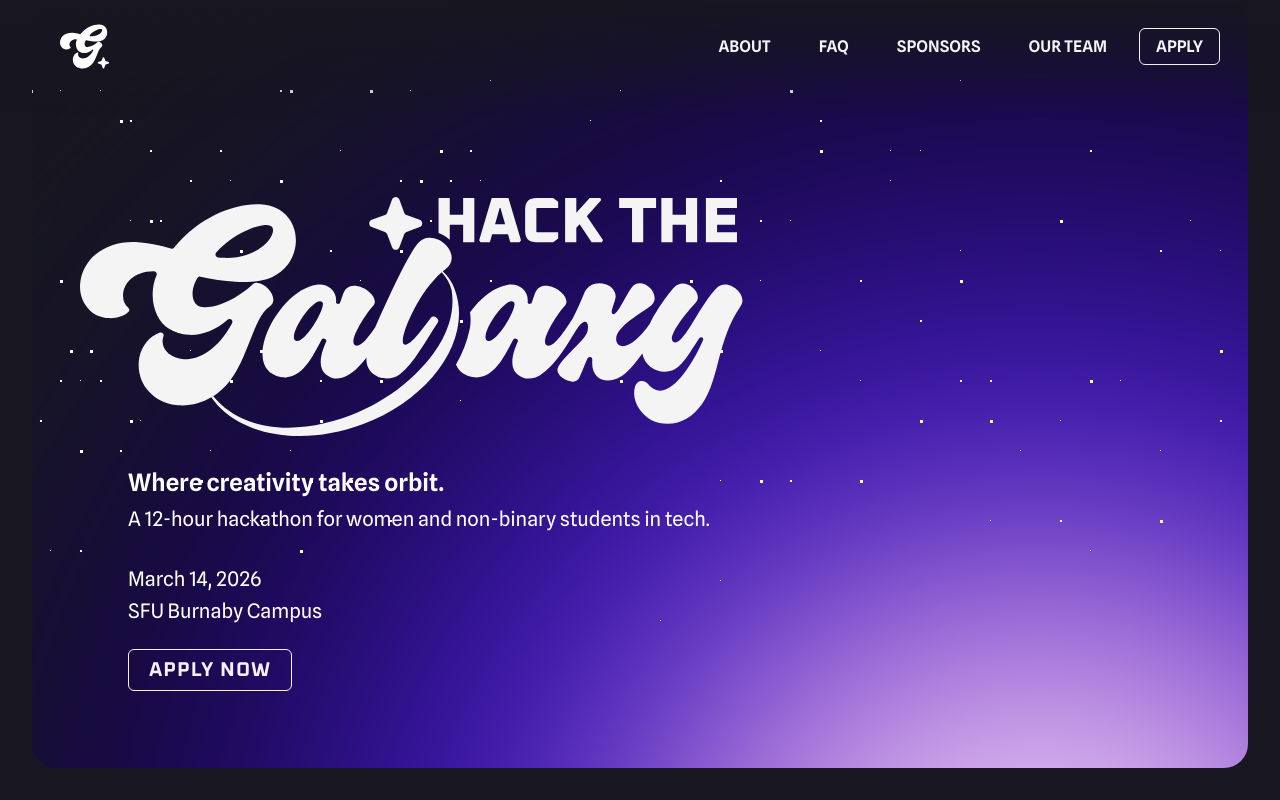
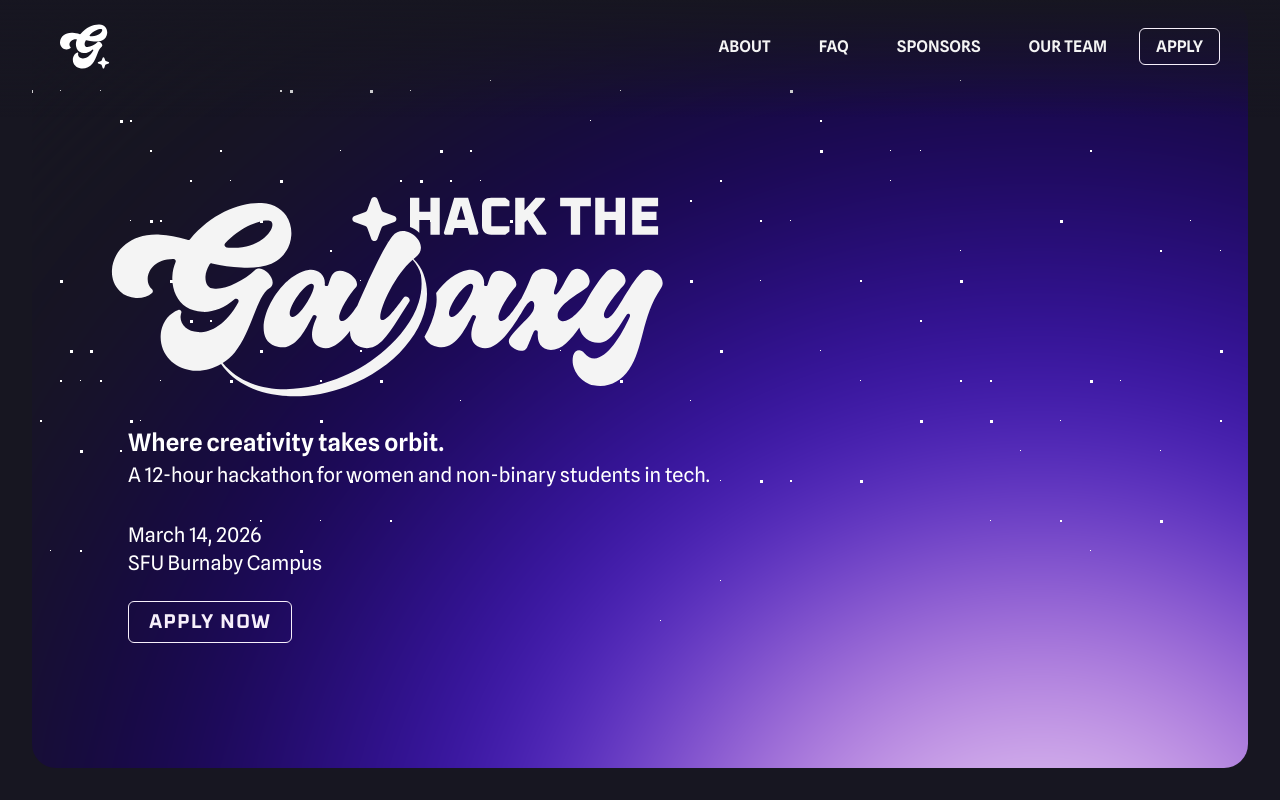
Before and after one commit to WiCS-SFU/hackthegalaxy, a Next.js app: page / in a window 1280 px wide. Shown: the top 800 px of the page. Built offline with nearby package versions, Linux system fonts and the light colour scheme.

Commit message:
style: fix hero section height for mobile and tighten spacing for info paragraphs

```diff
--- a/src/components/Hero.tsx
+++ b/src/components/Hero.tsx
@@ -35,18 +35,19 @@ export default function Hero() {
             {/* INNER CONTENT CONTAINER (logo + text + meta) */}
             <div className="relative z-10 flex flex-col items-start pl-12">
               {/* Logo */}
-              <div className="w-[663px] h-[240px]">
+              <div>
                 <Image
                   src="/hack-the-galaxy-logo.svg"
                   alt="Hack the Galaxy logo"
                   width={663}
-                  height={240}
+                  height={200}
+                  className="relative h-[200px] left-[-24px] mt-[-48px]"
                   priority
                 />
               </div>
 
               {/* HERO TEXT GROUP (this is the new container) */}
-              <div className="flex flex-col gap-2 mt-8 mb-8 pl-12">
+              <div className="flex flex-col gap-1 mt-8 mb-8 pl-12">
                 {/* Tagline */}
                 <p className="text-heading-md">Where creativity takes orbit.</p>
 
@@ -57,7 +58,7 @@ export default function Hero() {
               </div>
 
               {/* Date + Location */}
-              <div className="flex flex-col gap-1 pl-12">
+              <div className="flex flex-col pl-12">
                 <p className="text-body-lg">March 14, 2026</p>
                 <p className="text-body-lg">SFU Burnaby Campus</p>
               </div>
@@ -80,7 +81,7 @@ export default function Hero() {
 
       {/* MOBILE HERO */}
       <div className="md:hidden">
-        <section className="relative w-full overflow-hidden rounded-3xl pt-[15vh] pb-10 text-white h-[97vh]">
+        <section className="relative w-full overflow-hidden rounded-3xl pt-[15vh] pb-10 text-white h-[97svh]">
           {/* Background glow */}
           <div
             className="absolute z-0 w-[935.67px] h-[935.67px]
```
